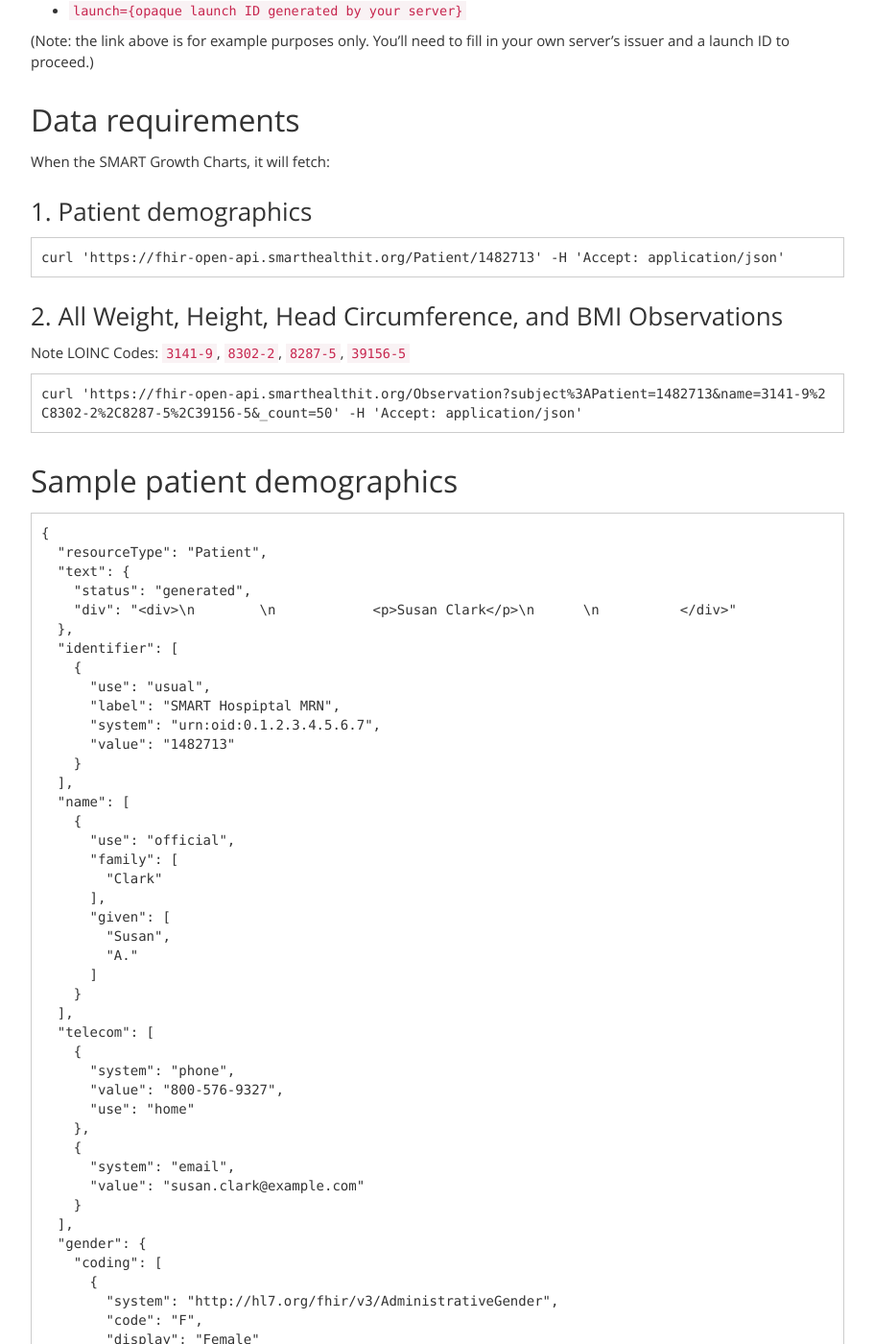
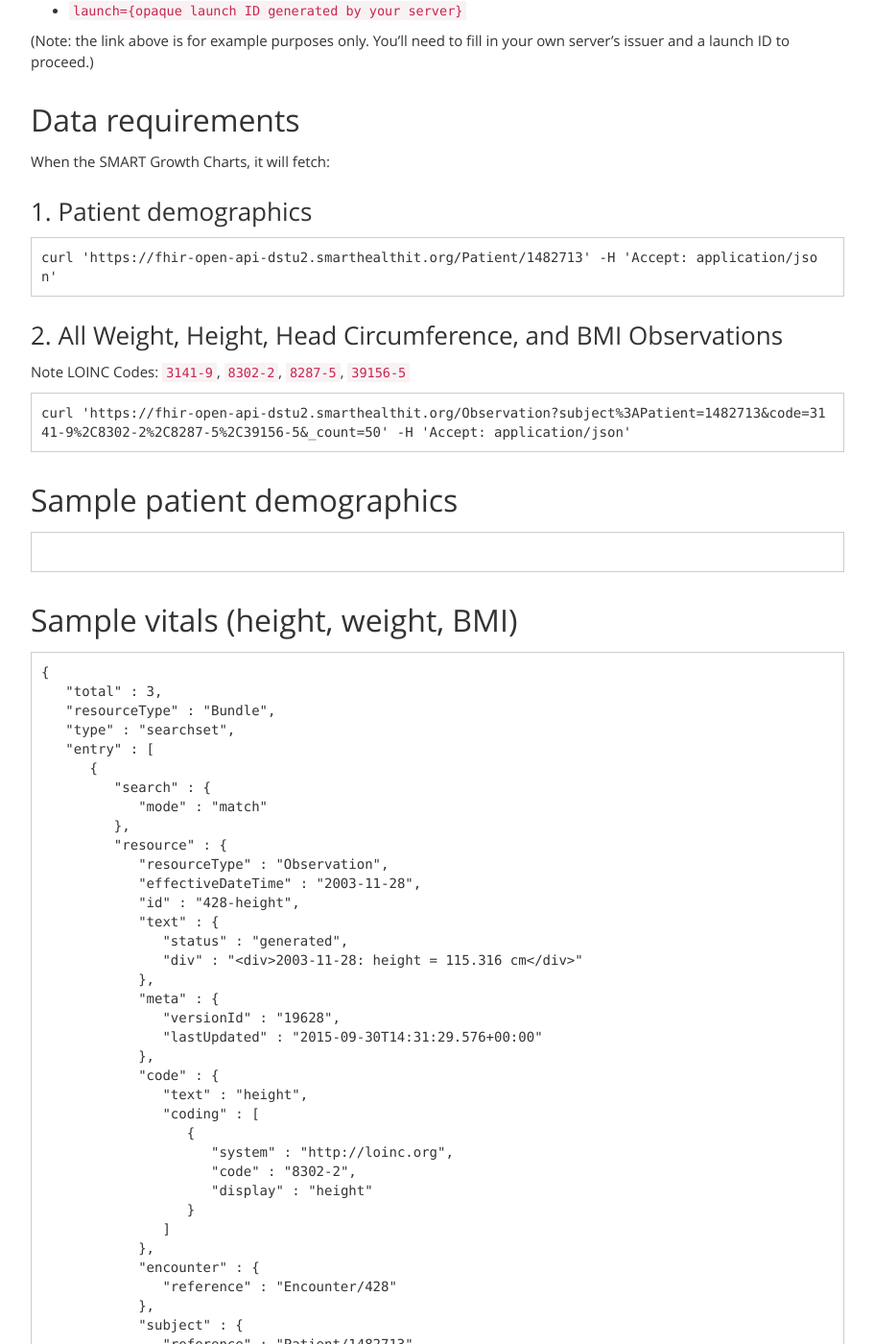
Before and after one commit to smart-on-fhir/smart-on-fhir.github.io, a Jekyll site: the page built from tutorials/server-quick-start/index.md, in a window 1280 px wide and 1400 px high, scrolled down 1402 px. Shown: the whole window at 96% size, without its empty margins (38-949 px from the left). Built offline with Jekyll 4.4.1, drawn with Linux system fonts in a browser that asks for light colours; Markdown is read by kramdown in place of the engine named in the settings; some of the changed text lies outside the part shown.

Commit message:
Update tutorial to DSTU2

````diff
--- a/tutorials/server-quick-start/index.md
+++ b/tutorials/server-quick-start/index.md
@@ -38,7 +38,7 @@ authorization required).
 
 You'll expose a "launch" button that users can click from within an existing EHR session.  When a user clicks this button, you'll load the following URL in a new browser window (or an iframe, or an embedded browser widget, depending on the architecture of your EHR), supplying two URL parameters:
 
-[https://fhir.smarthealthit.org/apps/growth-chart/launch.html?](https://fhir.smarthealthit.org/apps/growth-chart/launch.html?fhirServiceUrl=https://fhir-open-api.smarthealthit.org&patientId=1482713)
+[https://fhir.smarthealthit.org/apps/growth-chart/launch.html?](https://fhir.smarthealthit.org/apps/growth-chart/launch.html?fhirServiceUrl=https://fhir-open-api-dstu2.smarthealthit.org&patientId=1482713)
 
  * `fhirServiceUrl={FHIR base URL of your unprotected server}`
  * `patientId={patient ID from the current user session}`
@@ -78,250 +78,185 @@ When the SMART Growth Charts, it will fetch:
 
 ### 1. Patient demographics
 ```
-curl 'https://fhir-open-api.smarthealthit.org/Patient/1482713' -H 'Accept: application/json'
+curl 'https://fhir-open-api-dstu2.smarthealthit.org/Patient/1482713' -H 'Accept: application/json'
 ```
 
 ### 2. All Weight, Height, Head Circumference, and BMI Observations
 Note LOINC Codes: `3141-9`, `8302-2`, `8287-5`, `39156-5`
 
 ```
-curl 'https://fhir-open-api.smarthealthit.org/Observation?subject%3APatient=1482713&name=3141-9%2C8302-2%2C8287-5%2C39156-5&_count=50' -H 'Accept: application/json'
+curl 'https://fhir-open-api-dstu2.smarthealthit.org/Observation?subject%3APatient=1482713&code=3141-9%2C8302-2%2C8287-5%2C39156-5&_count=50' -H 'Accept: application/json'
 ```
 
 ## Sample patient demographics
 
 ```
-{
-  "resourceType": "Patient",
-  "text": {
-    "status": "generated",
-    "div": "<div>\n        \n            <p>Susan Clark</p>\n      \n          </div>"
-  },
-  "identifier": [
-    {
-      "use": "usual",
-      "label": "SMART Hospiptal MRN",
-      "system": "urn:oid:0.1.2.3.4.5.6.7",
-      "value": "1482713"
-    }
-  ],
-  "name": [
-    {
-      "use": "official",
-      "family": [
-        "Clark"
-      ],
-      "given": [
-        "Susan",
-        "A."
-      ]
-    }
-  ],
-  "telecom": [
-    {
-      "system": "phone",
-      "value": "800-576-9327",
-      "use": "home"
-    },
-    {
-      "system": "email",
-      "value": "susan.clark@example.com"
-    }
-  ],
-  "gender": {
-    "coding": [
-      {
-        "system": "http://hl7.org/fhir/v3/AdministrativeGender",
-        "code": "F",
-        "display": "Female"
-      }
-    ]
-  },
-  "birthDate": "2000-12-27",
-  "address": [
-    {
-      "use": "home",
-      "line": [
-        "52 Highland St"
-      ],
-      "city": "Tulsa",
-      "state": "OK",
-      "zip": "74116",
-      "country": "USA"
-    }
-  ],
-  "active": true
-}
+
 ```
 
 
 ## Sample vitals (height, weight, BMI)
+
+
 ```
 {
-  "resourceType": "Encounter",
-  "text": {
-    "status": "generated",
-    "div": "<div>2003-11-28: ambulatory encounter</div>"
-  },
-  "status": "finished",
-  "class": "ambulatory",
-  "subject": {
-    "reference": "Patient/1482713"
-  },
-  "period": {
-    "start": "2003-11-28",
-    "end": "2003-11-28"
-  }
+   "total" : 3,
+   "resourceType" : "Bundle",
+   "type" : "searchset",
+   "entry" : [
+      {
+         "search" : {
+            "mode" : "match"
+         },
+         "resource" : {
+            "resourceType" : "Observation",
+            "effectiveDateTime" : "2003-11-28",
+            "id" : "428-height",
+            "text" : {
+               "status" : "generated",
+               "div" : "<div>2003-11-28: height = 115.316 cm</div>"
+            },
+            "meta" : {
+               "versionId" : "19628",
+               "lastUpdated" : "2015-09-30T14:31:29.576+00:00"
+            },
+            "code" : {
+               "text" : "height",
+               "coding" : [
+                  {
+                     "system" : "http://loinc.org",
+                     "code" : "8302-2",
+                     "display" : "height"
+                  }
+               ]
+            },
+            "encounter" : {
+               "reference" : "Encounter/428"
+            },
+            "subject" : {
+               "reference" : "Patient/1482713"
+            },
+            "status" : "final",
+            "valueQuantity" : {
+               "unit" : "cm",
+               "system" : "http://unitsofmeasure.org",
+               "value" : 115.316,
+               "code" : "cm"
+            }
+         },
+         "fullUrl" : "https://fhir-open-api-dstu2.smarthealthit.org/Observation/428-height"
+      },
+      {
+         "search" : {
+            "mode" : "match"
+         },
+         "resource" : {
+            "code" : {
+               "text" : "weight",
+               "coding" : [
+                  {
+                     "code" : "3141-9",
+                     "system" : "http://loinc.org",
+                     "display" : "weight"
+                  }
+               ]
+            },
+            "meta" : {
+               "lastUpdated" : "2015-09-30T14:31:29.645+00:00",
+               "versionId" : "19676"
+            },
+            "valueQuantity" : {
+               "system" : "http://unitsofmeasure.org",
+               "unit" : "kg",
+               "value" : 18.55193,
+               "code" : "kg"
+            },
+            "status" : "final",
+            "subject" : {
+               "reference" : "Patient/1482713"
+            },
+            "encounter" : {
+               "reference" : "Encounter/428"
+            },
+            "id" : "428-weight",
+            "effectiveDateTime" : "2003-11-28",
+            "resourceType" : "Observation",
+            "text" : {
+               "status" : "generated",
+               "div" : "<div>2003-11-28: weight = 18.55193 kg</div>"
+            }
+         },
+         "fullUrl" : "https://fhir-open-api-dstu2.smarthealthit.org/Observation/428-weight"
+      },
+      {
+         "fullUrl" : "https://fhir-open-api-dstu2.smarthealthit.org/Observation/428-bmi",
+         "search" : {
+            "mode" : "match"
+         },
+         "resource" : {
+            "subject" : {
+               "reference" : "Patient/1482713"
+            },
+            "status" : "final",
+            "valueQuantity" : {
+               "value" : 13.9,
+               "code" : "kg/m2",
+               "unit" : "kg/m2",
+               "system" : "http://unitsofmeasure.org"
+            },
+            "encounter" : {
+               "reference" : "Encounter/428"
+            },
+            "meta" : {
+               "lastUpdated" : "2015-09-30T14:31:29.663+00:00",
+               "versionId" : "19688"
+            },
+            "code" : {
+               "text" : "bmi",
+               "coding" : [
+                  {
+                     "code" : "39156-5",
+                     "system" : "http://loinc.org",
+                     "display" : "bmi"
+                  }
+               ]
+            },
+            "text" : {
+               "div" : "<div>2003-11-28: bmi = 13.9 kg/m2</div>",
+               "status" : "generated"
+            },
+            "effectiveDateTime" : "2003-11-28",
+            "id" : "428-bmi",
+            "resourceType" : "Observation"
+         }
+      }
+   ]
 }
 ```
 
+## Sample Encoutner (note: app can work without encounter details)
+
 ```
 {
-  "resourceType": "Bundle",
-  "title": "FHIR Atom Feed",
-  "id": "https://fhir-open-api.smarthealthit.org/Observation/_search?subject%3APatient=1482713&name=3141-9%2C8302-2%2C8287-5%2C39156-5&_format=json",
-  "link": [
-    {
-      "rel": "self",
-      "href": "https://fhir-open-api.smarthealthit.org/Observation/_search?subject%3APatient=1482713&name=3141-9%2C8302-2%2C8287-5%2C39156-5&_format=json"
-    },
-    {
-      "rel": "next",
-      "href": "https://fhir-open-api.smarthealthit.org/Observation/_search?subject%3APatient=1482713&name=3141-9%2C8302-2%2C8287-5%2C39156-5&_format=json&_count=50&_skip=50"
-    }
-  ],
-  "totalResults": 69,
-  "updated": "2015-01-17T19:52:49.977-00:00",
-  "author": [
-    {
-      "name": "groovy.config.atom.author-name",
-      "uri": "groovy.config.atom.author-uri"
-    }
-  ],
-  "entry": [
-    {
-      "title": "Observation/428-height",
-      "id": "https://fhir-open-api.smarthealthit.org/Observation/428-height",
-      "updated": "2015-01-17T19:52:49.977-00:00",
-      "content": {
-        "resourceType": "Observation",
-        "extension": [
-          {
-            "url": "http://fhir-registry.smarthealthit.org/Profile/vital-signs#encounter",
-            "valueResource": {
-              "reference": "Encounter/428"
-            }
-          }
-        ],
-        "text": {
-          "status": "generated",
-          "div": "<div>2003-11-28: height = 115.316 cm</div>"
-        },
-        "name": {
-          "coding": [
-            {
-              "system": "http://loinc.org",
-              "code": "8302-2",
-              "display": "height"
-            }
-          ]
-        },
-        "valueQuantity": {
-          "value": 115.316,
-          "units": "cm",
-          "system": "http://unitsofmeasure.org",
-          "code": "cm"
-        },
-        "appliesDateTime": "2003-11-28",
-        "status": "final",
-        "reliability": "ok",
-        "subject": {
-          "reference": "Patient/1482713"
-        }
-      }
-    },
-    {
-      "title": "Observation/428-weight",
-      "id": "https://fhir-open-api.smarthealthit.org/Observation/428-weight",
-      "updated": "2015-01-17T19:52:49.977-00:00",
-      "content": {
-        "resourceType": "Observation",
-        "extension": [
-          {
-            "url": "http://fhir-registry.smarthealthit.org/Profile/vital-signs#encounter",
-            "valueResource": {
-              "reference": "Encounter/428"
-            }
-          }
-        ],
-        "text": {
-          "status": "generated",
-          "div": "<div>2003-11-28: weight = 18.55193 kg</div>"
-        },
-        "name": {
-          "coding": [
-            {
-              "system": "http://loinc.org",
-              "code": "3141-9",
-              "display": "weight"
-            }
-          ]
-        },
-        "valueQuantity": {
-          "value": 18.55193,
-          "units": "kg",
-          "system": "http://unitsofmeasure.org",
-          "code": "kg"
-        },
-        "appliesDateTime": "2003-11-28",
-        "status": "final",
-        "reliability": "ok",
-        "subject": {
-          "reference": "Patient/1482713"
-        }
-      }
-    },
-    {
-      "title": "Observation/428-bmi",
-      "id": "https://fhir-open-api.smarthealthit.org/Observation/428-bmi",
-      "updated": "2015-01-17T19:52:49.977-00:00",
-      "content": {
-        "resourceType": "Observation",
-        "extension": [
-          {
-            "url": "http://fhir-registry.smarthealthit.org/Profile/vital-signs#encounter",
-            "valueResource": {
-              "reference": "Encounter/428"
-            }
-          }
-        ],
-        "text": {
-          "status": "generated",
-          "div": "<div>2003-11-28: bmi = 13.9 kg/m2</div>"
-        },
-        "name": {
-          "coding": [
-            {
-              "system": "http://loinc.org",
-              "code": "39156-5",
-              "display": "bmi"
-            }
-          ]
-        },
-        "valueQuantity": {
-          "value": 13.9,
-          "units": "kg/m2",
-          "system": "http://unitsofmeasure.org",
-          "code": "kg/m2"
-        },
-        "appliesDateTime": "2003-11-28",
-        "status": "final",
-        "reliability": "ok",
-        "subject": {
-          "reference": "Patient/1482713"
-        }
-      }
-    }
-  ]
+   "resourceType" : "Encounter",
+   "class" : "ambulatory",
+   "status" : "finished",
+   "text" : {
+      "div" : "<div>2003-11-28: ambulatory encounter</div>",
+      "status" : "generated"
+   },
+   "id" : "428",
+   "meta" : {
+      "lastUpdated" : "2015-09-30T14:31:27.908+00:00",
+      "versionId" : "18639"
+   },
+   "period" : {
+      "end" : "2003-11-28",
+      "start" : "2003-11-28"
+   },
+   "patient" : {
+      "reference" : "Patient/1482713"
+   }
 }
+
 ```
````
